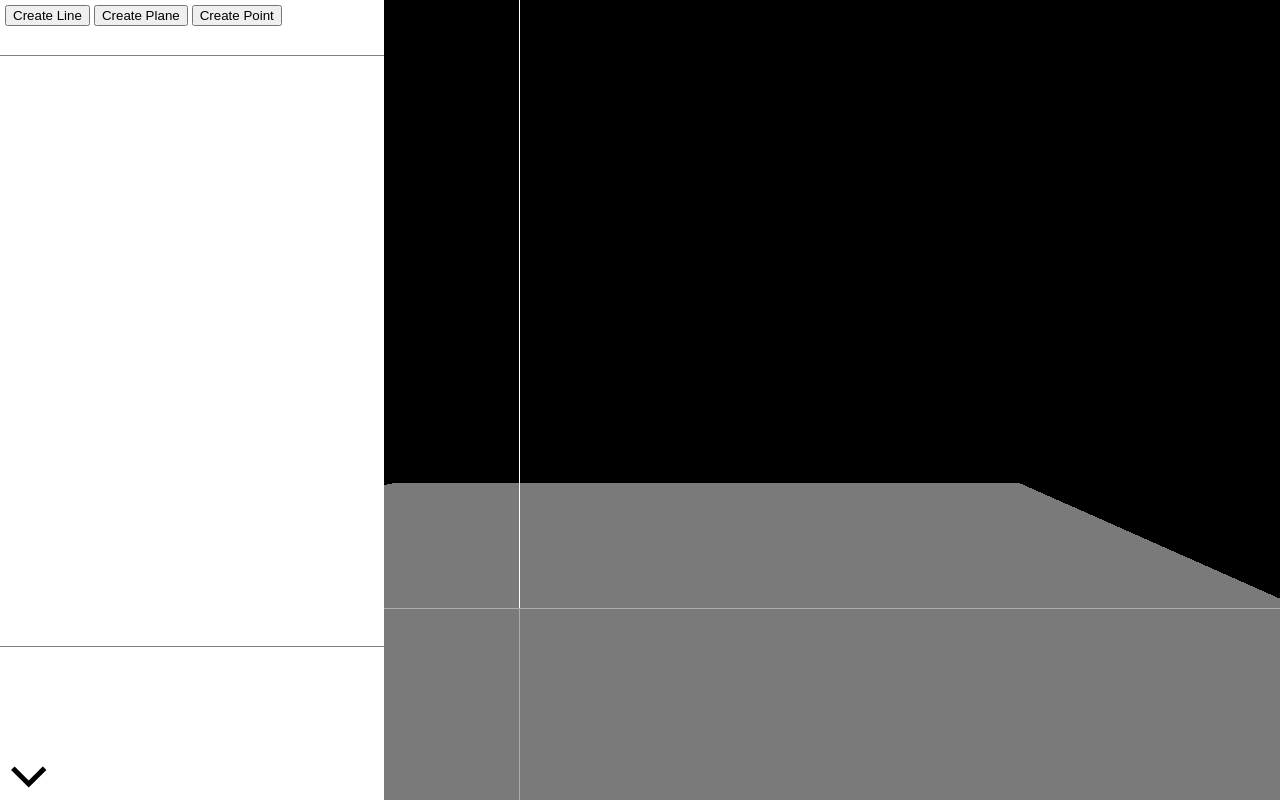
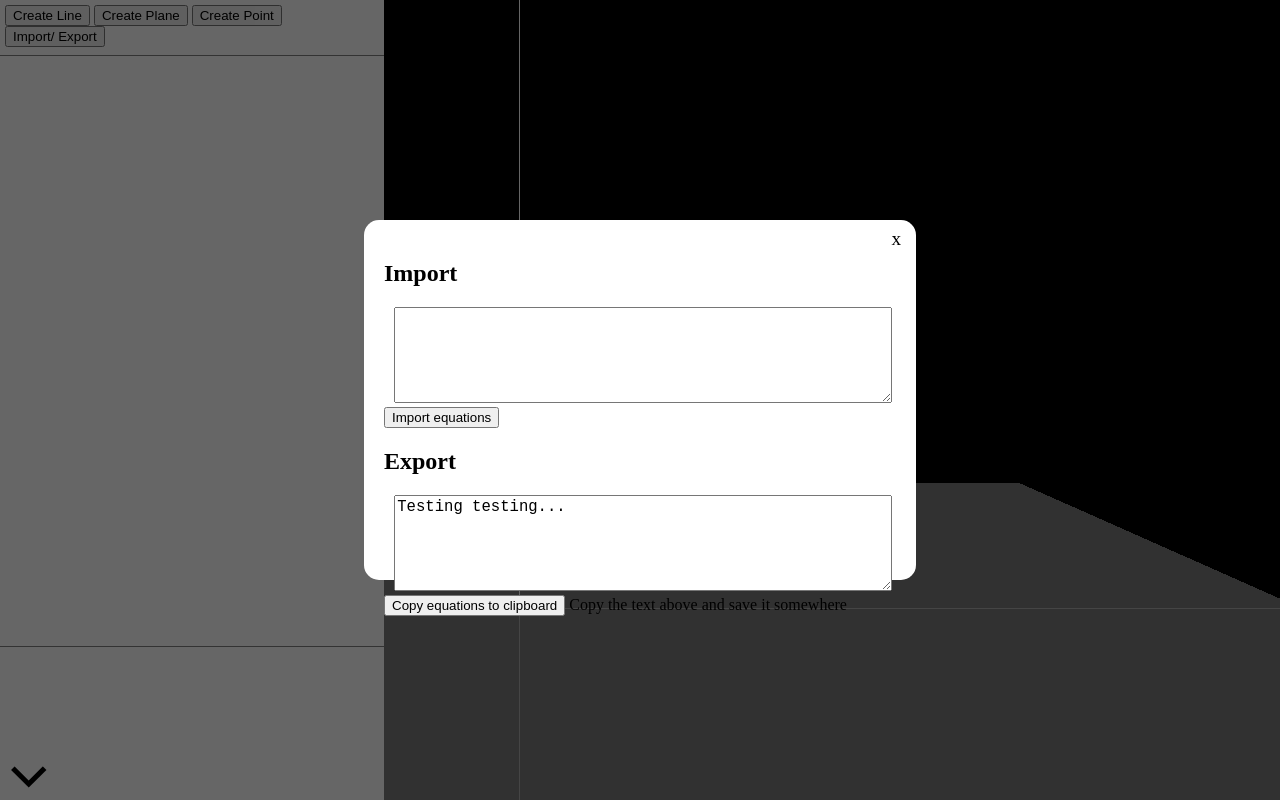
Before and after one commit to Colberr/nea, a plain HTML site: page index.html in a window 1280 px wide. Drawn offline with nearby package versions, Linux system fonts and the light colour scheme; animation ran at ten frames a second.

Commit message:
Import/ export window

```diff
--- a/css/styles.css
+++ b/css/styles.css
@@ -97,3 +97,37 @@ table tr td.byCol {
 
 	transition: all 700ms ease-out;
 }
+
+
+/* Import Export Window */
+#importCont {
+	background: rgba(0,0,0,0.6);
+	height: 100%;
+	position: fixed;
+	width: 100%;
+}
+#importWindow {
+	height: 40%;
+	width: 40%;
+
+	left: 50%;
+	position: fixed;
+	top: 50%;
+	transform: translateX(-50%) translateY(-50%);
+
+	background: white;
+	border-radius: 15px;
+	padding: 20px;
+}
+#importWindow textarea {
+	margin-left: 2%;
+	font-size: 1.2em;
+	width: 96%;
+}
+#importX {
+	cursor: pointer;
+	font-size: 1.2em;
+	position: absolute;
+	right: 15px;
+	top: 8px;
+}
--- a/index.html
+++ b/index.html
@@ -28,7 +28,7 @@
 				<button onclick="createNewModule('plane')">Create Plane</button>
 				<button onclick="createNewModule('point')">Create Point</button>
 
-
+				<button onclick="openImportExport()">Import/ Export</button>
 			</div>
 			<!-- Lines & Planes List -->
 			<div id="side-middle">
@@ -41,5 +41,22 @@
 			</div>
 		</div>
 		<main id="graphCont"></main>
+		<div id="importCont">
+			<div id="importWindow">
+				<div id="importX" onclick="closeImportExport()">x</div>
+
+				<h2>Import</h2>
+				<textarea rows="5"></textarea>
+				<br>
+				<button>Import equations</button>
+				<span id="importError"></span>
+
+				<h2>Export</h2>
+				<textarea rows="5" id="exportText" readonly>Testing testing...</textarea>
+				<br>
+				<button onclick="document.getElementById('exportText').select();document.execCommand('copy');">Copy equations to clipboard</button>
+				<span>Copy the text above and save it somewhere</span>
+			</div>
+		</div>
 	</body>
 </html>
--- a/js/script.js
+++ b/js/script.js
@@ -98,3 +98,10 @@ function collapseSideBottom() {
 		arrow.style.transform = "rotate(45deg)";
 	}
 }
+
+function openImportExport() {
+	document.getElementById("importCont").style.display = "inherit";
+}
+function closeImportExport() {
+	document.getElementById("importCont").style.display = "none";
+}
```
